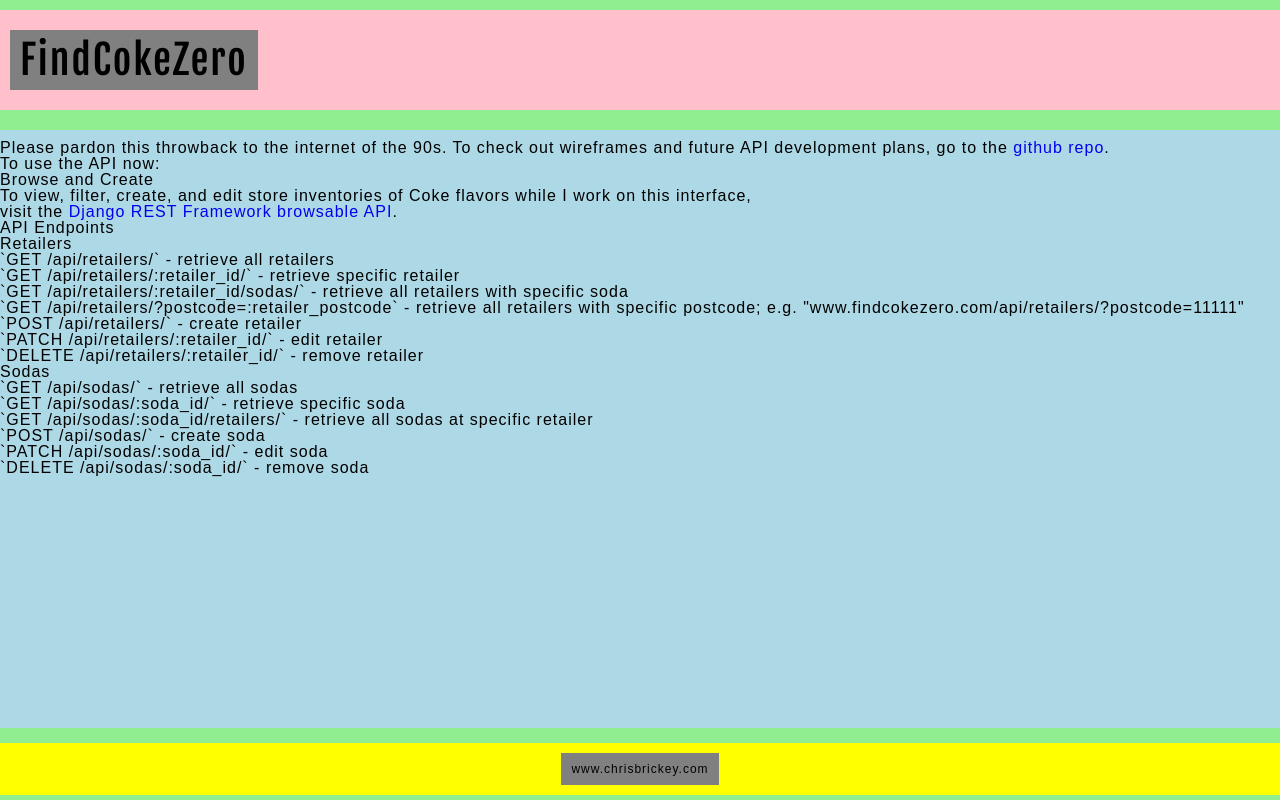
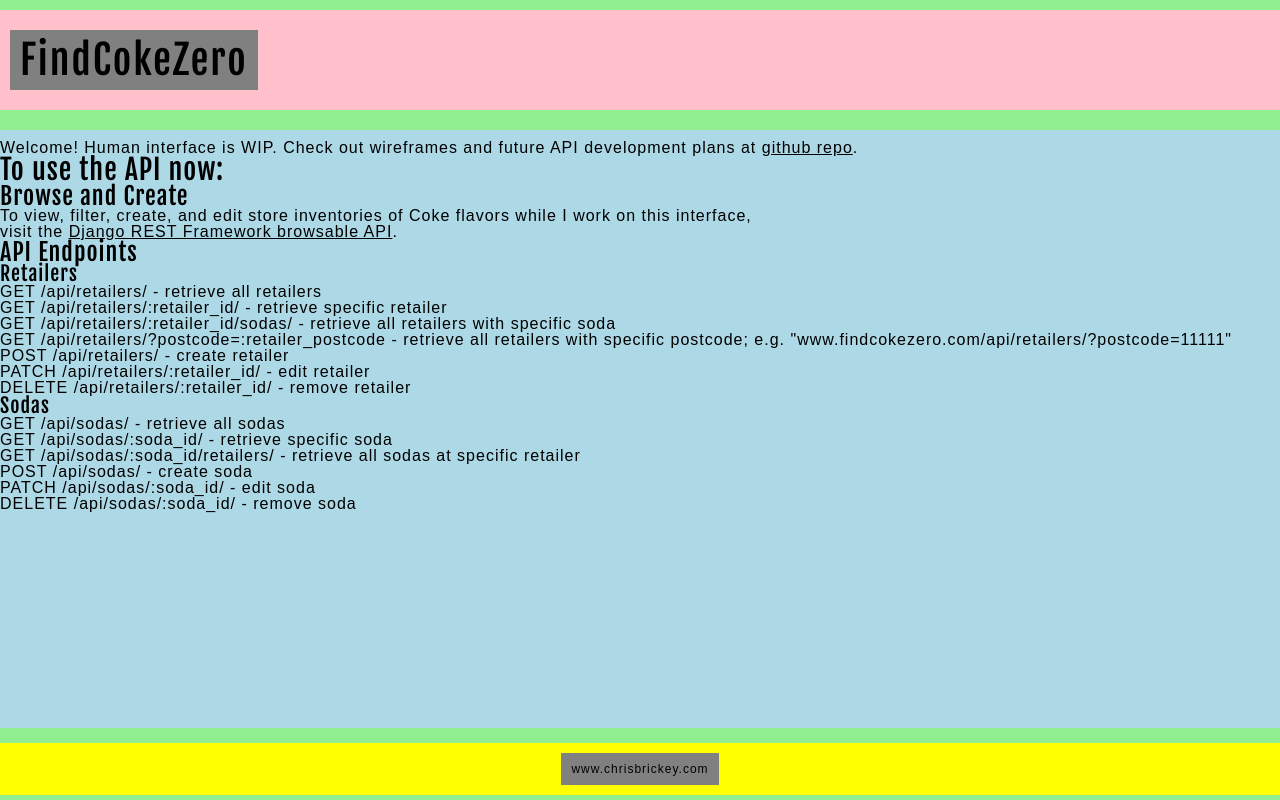
Before and after one commit to chrisbrickey/findcokezero, a Django app: page / in a window 1280 px wide. Run offline with Django 3.2, Linux system fonts and the light colour scheme; some web fonts are replaced.

Commit message:
add headers for each class

```diff
--- a/app1_findcokezero/templates/index.html
+++ b/app1_findcokezero/templates/index.html
@@ -28,7 +28,7 @@
             <section id="landingPage">
 
                 <div>
-                    <p>Please pardon this throwback to the internet of the 90s. To check out wireframes and future API development plans, go to the
+                    <p>Welcome! Human interface is WIP. Check out wireframes and future API development plans at
                           <a href="https://github.com/chrisbrickey/findcokezero" target="_blank">github repo</a>.
                     </p>
 
@@ -50,23 +50,23 @@
 
                         <div>
 
-                            <ul>Retailers
-                                <li>`GET /api/retailers/` - retrieve all retailers</li>
-                                <li>`GET /api/retailers/:retailer_id/` - retrieve specific retailer</li>
-                                <li>`GET /api/retailers/:retailer_id/sodas/` - retrieve all retailers with specific soda</li>
-                                <li>`GET /api/retailers/?postcode=:retailer_postcode` - retrieve all retailers with specific postcode; e.g. "www.findcokezero.com/api/retailers/?postcode=11111"</li>
-                                <li>`POST /api/retailers/` - create retailer</li>
-                                <li>`PATCH /api/retailers/:retailer_id/` - edit retailer</li>
-                                <li>`DELETE /api/retailers/:retailer_id/` - remove retailer</li>
+                            <ul><h4>Retailers</h4>
+                                <li>GET /api/retailers/ - retrieve all retailers</li>
+                                <li>GET /api/retailers/:retailer_id/ - retrieve specific retailer</li>
+                                <li>GET /api/retailers/:retailer_id/sodas/ - retrieve all retailers with specific soda</li>
+                                <li>GET /api/retailers/?postcode=:retailer_postcode - retrieve all retailers with specific postcode; e.g. "www.findcokezero.com/api/retailers/?postcode=11111"</li>
+                                <li>POST /api/retailers/ - create retailer</li>
+                                <li>PATCH /api/retailers/:retailer_id/ - edit retailer</li>
+                                <li>DELETE /api/retailers/:retailer_id/ - remove retailer</li>
                             </ul>
 
-                            <ul>Sodas
-                                <li>`GET /api/sodas/` - retrieve all sodas</li>
-                                <li>`GET /api/sodas/:soda_id/` - retrieve specific soda</li>
-                                <li>`GET /api/sodas/:soda_id/retailers/` - retrieve all sodas at specific retailer</li>
-                                <li>`POST /api/sodas/` - create soda</li>
-                                <li>`PATCH /api/sodas/:soda_id/` - edit soda</li>
-                                <li>`DELETE /api/sodas/:soda_id/` - remove soda</li>
+                            <ul><h4>Sodas</h4>
+                                <li>GET /api/sodas/ - retrieve all sodas</li>
+                                <li>GET /api/sodas/:soda_id/ - retrieve specific soda</li>
+                                <li>GET /api/sodas/:soda_id/retailers/ - retrieve all sodas at specific retailer</li>
+                                <li>POST /api/sodas/ - create soda</li>
+                                <li>PATCH /api/sodas/:soda_id/ - edit soda</li>
+                                <li>DELETE /api/sodas/:soda_id/ - remove soda</li>
                             </ul>
 
                         </div>
--- a/findcoke1/static/css/main.css
+++ b/findcoke1/static/css/main.css
@@ -132,6 +132,32 @@
   flex: 1;
 }
 
+#landingPage a {
+  text-decoration: underline;
+  color: black;
+  &:hover {
+    cursor: pointer;
+  }
+}
+
+h2 {
+  font-family: 'Fjalla One', sans-serif;
+  font-size: 1.75em;
+  text-decoration: bold;
+}
+
+h3 {
+  font-family: 'Fjalla One', sans-serif;
+  font-size: 1.5em;
+  text-decoration: bold;
+}
+
+h4 {
+  font-family: 'Fjalla One', sans-serif;
+  font-size: 1.25em;
+  text-decoration: bold;
+}
+
 
 
 #foot {
```
